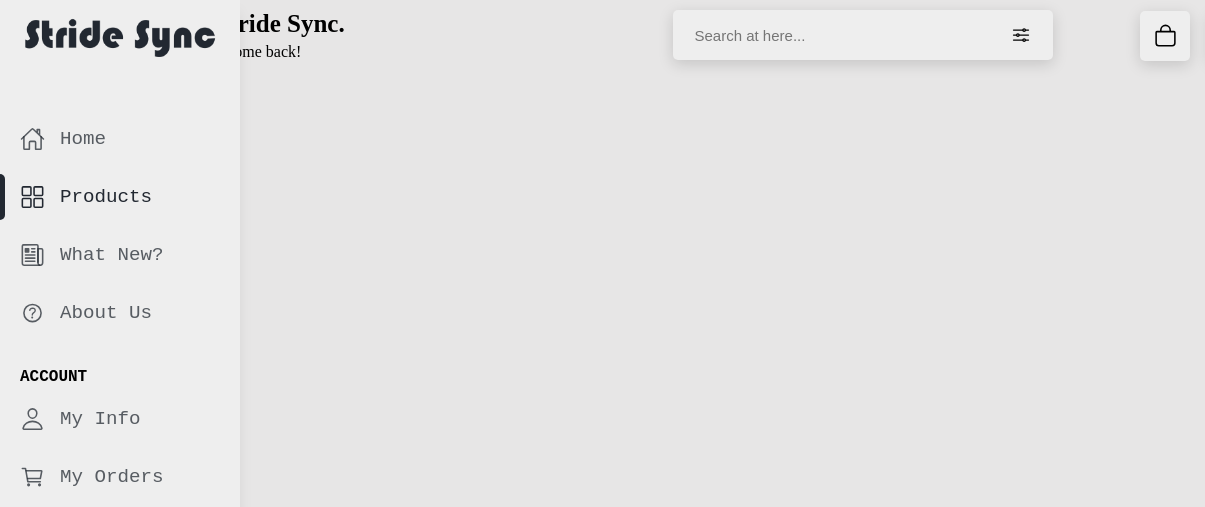
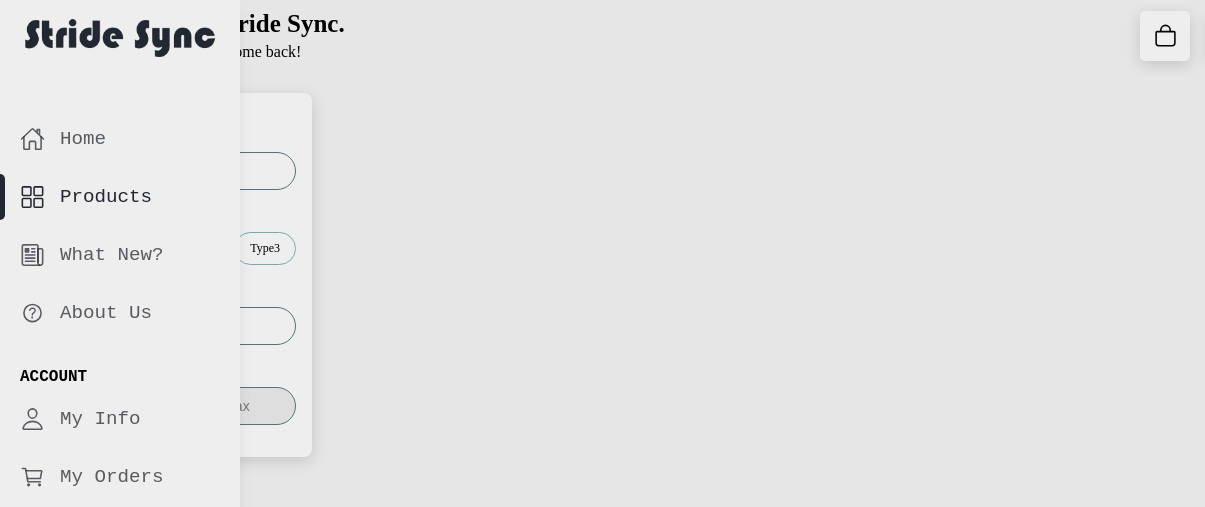
Before and after one commit to thienbao0102/web-Project, a website: page public/pages/products.html in a window 1280 px wide. Shown: the top 507 px of the page, 0-1205 px from the left. Drawn offline with nearby package versions, Linux system fonts and the light colour scheme; files whose address does not match are found by name; a web font is replaced by a local one.

Commit message:
finished filter products pages

```diff
--- a/public/css/products.css
+++ b/public/css/products.css
@@ -2,6 +2,29 @@
     box-sizing: border-box;
     margin: 0;
     padding: 0;
+}
+
+html {
+    scroll-behavior:smooth;
+}
+
+#btnScrollToTop{
+    visibility: hidden;
+    position: fixed;
+    height: 3rem;
+    width: 3rem;
+    z-index: 10000;
+    bottom: 1rem;
+    right: 1rem;
+    opacity: 0;
+    transition: 0.5s;
+    cursor: pointer;
+}
+
+#btnScrollToTop button{
+    width: 100%;
+    height: 100%;
+    border: none;
 }
 
 body{
@@ -323,3 +346,150 @@ header {
 }
 
 /* --------Products---------- */
+
+.container {
+    width: 100%; height: 200vh;
+    display: grid;
+    grid-template-columns: 1fr 5fr;
+    gap: 20px;
+    margin-top: 2rem;
+}
+
+.container .left {
+    position: relative;
+}
+
+.filter {
+    position: sticky;
+    position: -webkit-sticky;
+    top: 1rem;
+    background-color: #EEEEEE;
+    width: 100%;
+    height: auto;
+    padding: 1rem 1rem 2rem 1rem;
+    display: flex;
+    flex-direction: column;
+    align-items: center;
+    max-width: 280px;
+    border-radius: .5rem;
+    box-shadow: 0px 4px 15px 0px rgba(0,0,0,0.15);
+    transition: 0.3s;
+}
+
+.filter:hover{
+    box-shadow: 0px 4px 15px 0px rgba(0, 0, 0, 0.295);
+}
+
+.left #searchInput{
+    position: relative;
+    width: 100%;
+    outline: none;
+    padding: 10px;
+    font-size: 14px;
+    background-color: transparent;
+    border: 1px solid #517577;
+    border-radius: 10rem;
+    margin-top: 1rem;
+    transition: 0.3s;
+    padding-left: 1rem;
+}
+
+#searchInput:focus {
+    border: 1px solid #76ABAE;
+}
+
+/* Ẩn checkbox */
+.toggle-btn input {
+    display: none;
+}
+
+  /* Thiết lập kiểu của toggle button */
+.toggle-btn {
+    display: inline-block;
+}
+
+.category{
+    width: 100%;
+}
+
+.category span{
+    display: grid;
+    grid-template-columns: 1fr 1fr 1fr;
+    margin-top: 0.5rem;
+    gap: 0.3rem;
+    width: 100%;
+}
+
+.content {
+    padding: 8px 15px;
+    border: 1px solid #76ABAE;
+    border-radius: 10rem;
+    cursor: pointer;
+    transition: 0.2s;
+    font-size: 12px;
+    text-align: center;
+}
+
+#priceRange{
+    display: flex;
+    flex-direction: column;
+}
+
+#priceRange input {
+    position: relative;
+    outline: none;
+    padding: 10px;
+    font-size: 14px;
+    background-color: transparent;
+    border: 1px solid #517577;
+    border-radius: 10rem;
+    margin-top: 0.5rem;
+    padding-left: 1rem;
+}
+
+
+
+#priceRange span
+{
+    display: flex;
+    width: 100%;
+    align-items: center;
+    margin-top: 1rem;
+}
+
+#priceRange span:first-child {
+    flex-direction: column;
+    justify-content: center;
+    align-items: start;
+    width: 100%;
+}
+
+#priceRange span:first-child input{
+    width: 100%;
+}
+
+#priceRangeInput {
+    display: flex;
+    align-items: center;
+}
+
+#priceRangeInput input{
+   width: 100%;
+   padding-left: 1rem;
+}
+
+#priceRange #checkbox{
+    margin-top: 0;
+}
+
+#priceRange input:focus {
+    background-color: #fff;
+    border: 1px solid #76ABAE;
+}
+
+  /* Kiểu của toggle button khi được chọn */
+/* Hiệu ứng viền màu xanh cho .toggle-btn khi checkbox được chọn */
+#shoesType:checked + .content {
+    background-color: #76ABAE;
+    border: 1px solid #517577; /* Viền màu xanh khi checkbox được chọn */
+  }
--- a/public/pages/products.html
+++ b/public/pages/products.html
@@ -10,6 +10,7 @@
     <title>Home</title>
 </head>
 <body>
+    <a href="#" id="btnScrollToTop"><button><img src="../system/srcolltotop.svg" alt=""></button></a>
     <nav class="navigation">
         <div class="logo">
             <a href=""><img src="../system/newlogo.png" alt="Stride Sync"></a>
@@ -18,7 +19,7 @@
             <div class="route">
                 <ul>
                     <a href="/"><li><ion-icon name="home-outline"></ion-icon> <p>Home</p> </li></a>
-                    <a href=""><li id="here"><ion-icon name="grid-outline"></ion-icon> <p>Products</p> </li></a>
+                    <a href="#"><li id="here"><ion-icon name="grid-outline"></ion-icon> <p>Products</p> </li></a>
                     <a href=""><li><ion-icon name="newspaper-outline"></ion-icon> <p>What New?</p> </li></a>
                     <a href=""><li><ion-icon name="help-circle-outline"></ion-icon> <p>About Us</p> </li></a>
                 </ul>
@@ -46,12 +47,7 @@
                 <h1>Welcome to Stride Sync.</h1>
                 <h4>Hello Mach Hoai, welcome back!</h4>
             </div>
-            <div class="search-box" id="fixedBox">
-                <span class="fixed-search">
-                    <input type="text" id="searchInput" placeholder="Search at here...">
-                    <button id="moreOpt"><ion-icon name="options-outline"></ion-icon></button>
-                </span>
-            </div>
+
             <div class="user-box">
                 <span class="notification"><ion-icon name="bag-outline"></ion-icon></span>
                 <span class="user-avt">
@@ -60,10 +56,46 @@
             </div>
         </header>
         <div class="container">
-            <div class="filter">
+            <div class="left">
+                <div class="filter">
+                    <h2>Filter</h2>
+                    <input type="text" id="searchInput" placeholder="Search at here...">
+                    <div class="category">
+                        <p style="margin-top: 1rem;">Category:</p>
+                        <span>
+                            <label class="toggle-btn">
+                                <input type="checkbox" id="shoesType" value="type1">
+                                <div class="content">Type1</div>
+                            </label>
+                            <label class="toggle-btn">
+                                <input type="checkbox" id="shoesType" value="type2">
+                                <div class="content">Type2</div>
+                            </label>
+                            <label class="toggle-btn">
+                                <input type="checkbox" id="shoesType" value="type3">
+                                <div class="content">Type3</div>
+                            </label>
+                        </span>
+                    </div>
 
+                    <div id="priceRange" class="form-group">
+                        <span>
+                            <label for="price">Price:</label>
+                            <input type="number" id="price" class="search-input" name="price">
+                        </span>
+                        <span>
+                            <input type="checkbox" id="checkbox" style="margin-right: 1rem;">
+                            <label for="checkbox">Price range</label>
+                        </span>
+                        <div id="priceRangeInput">
+                            <input type="number" id="minPrice" placeholder="Min">
+                            <p style="padding: 0.7rem 5px 5px 5px;">-</p>
+                            <input type="number" id="maxPrice" placeholder="Max">
+                        </div>
+                    </div>
+                </div>
             </div>
-            <div class="products">
+            <div class="right">
 
             </div>
         </div>
@@ -72,20 +104,51 @@
 
     </footer>
     <script>
-        fixedBox = document.getElementById("fixedBox");
-        document.addEventListener("DOMContentLoaded", () =>{
-            var lastScrollTop = 0;
-            window.addEventListener("scroll", function (){
-                var st = window.pageYOffset || document.documentElement.scrollTop;
-                if (st > lastScrollTop || st == 0) {
-                    fixedBox.style.top = 0 + "px"
-                    console.log(lastScrollTop);
-                } else if (st < lastScrollTop) {
-                    fixedBox.style.top = lastScrollTop + "px"
-                    console.log(lastScrollTop);
+        const checkBox = document.getElementById('checkbox');
+        const maxPrice = document.getElementById('maxPrice');
+        const minPrice = document.getElementById('minPrice');
+
+        maxPrice.style.backgroundColor = "#12121212";
+        minPrice.style.backgroundColor = "#12121212";
+        maxPrice.disabled = true;
+        minPrice.disabled = true;
+
+        /* Xử lí ô check box của price range*/
+        checkBox.addEventListener("change", function() {
+            // Nếu checkbox được check
+            if (checkbox.checked) {
+                // Disable ô input price
+                price.value = '';
+                price.disabled = true;
+                price.style.backgroundColor = "#12121212";
+                maxPrice.style.backgroundColor = "#EEEEEE";
+                minPrice.style.backgroundColor = "#EEEEEE";
+                maxPrice.disabled = false;
+                minPrice.disabled = false;
+            } else {
+                // Enable ô input price
+                price.disabled = false;
+                price.style.backgroundColor = "#EEEEEE";
+                maxPrice.style.backgroundColor = "#12121212";
+                minPrice.style.backgroundColor = "#12121212";
+                minPrice.value = '';
+                maxPrice.value = '';
+            }
+        })
+    </script>
+    <script>
+        document.addEventListener("DOMContentLoaded", ()=>{
+            const btnScrollToTop = document.getElementById('btnScrollToTop');
+            window.addEventListener("scroll", () => {
+                console.log(window.scrollY)
+                if(window.scrollY > 0){
+                    btnScrollToTop.style.visibility = "visible";
+                    btnScrollToTop.style.opacity = 1;
+                }else{
+                    btnScrollToTop.style.visibility = "hidden";
+                    btnScrollToTop.style.opacity = 0;
                 }
-                lastScrollTop = st <= 0 ? 0 : st;
-            });
+            })
         })
     </script>
     <script type="module" src="https://unpkg.com/ionicons@7.1.0/dist/ionicons/ionicons.esm.js"></script>
```
Also changed, not shown: public/images/system/srcolltotop.svg (added).
